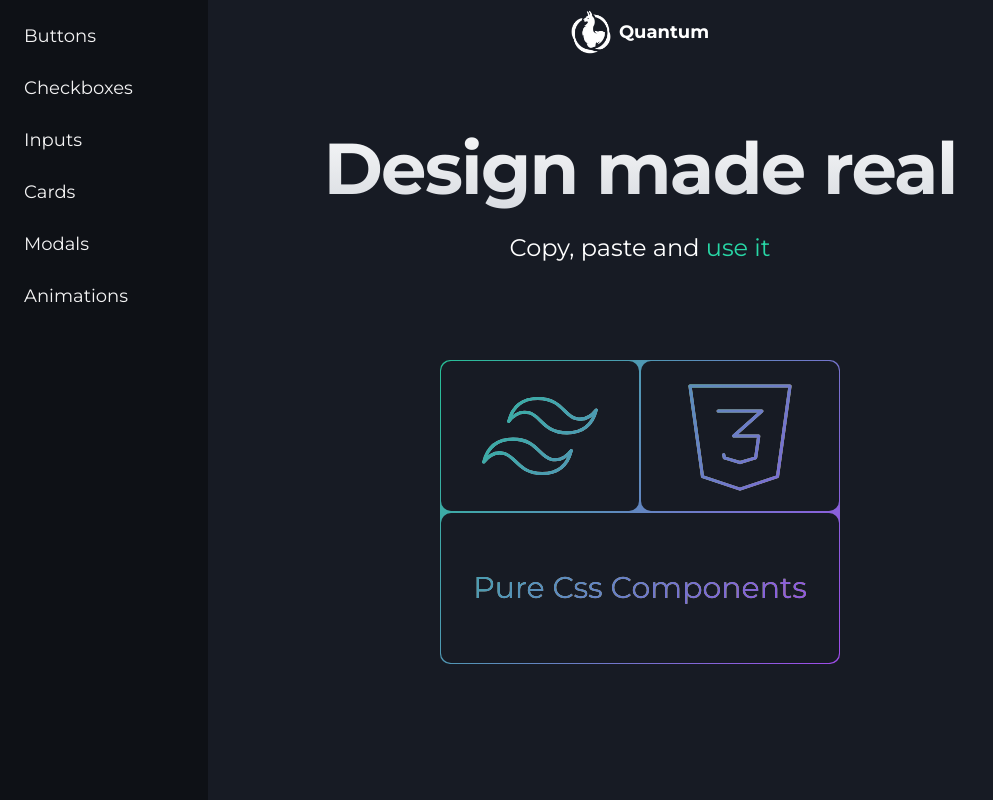
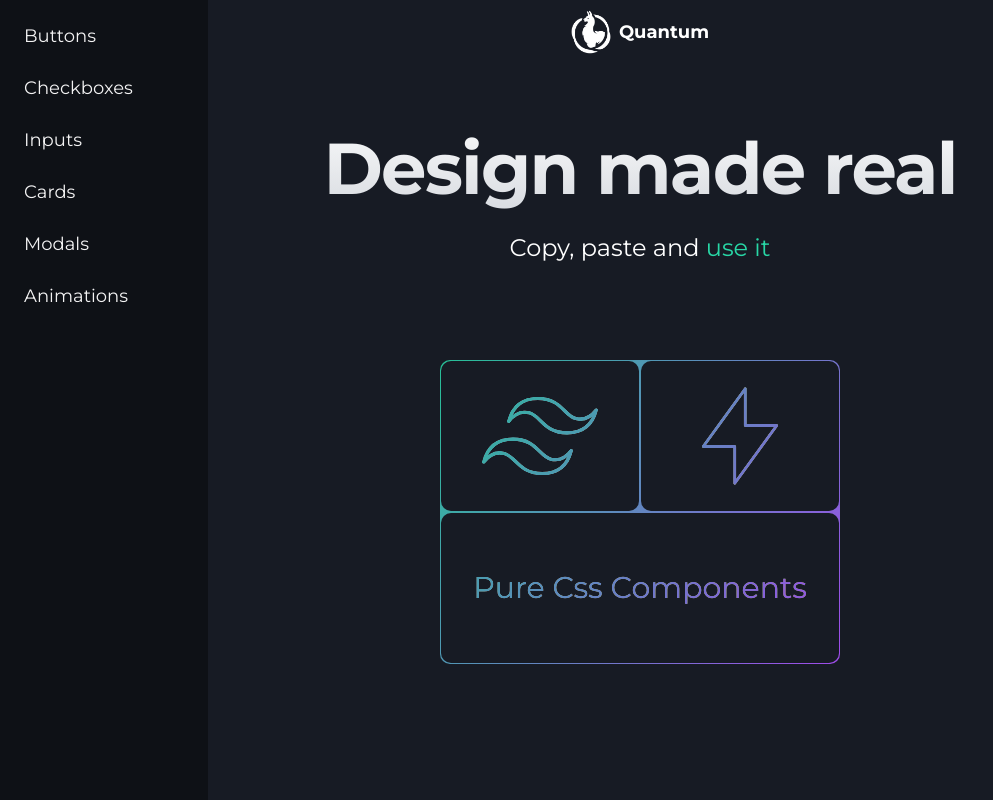
Before and after one commit to pa-ku/quantum_ui, a React (Vite) app: page / in a window 1280 px wide. Shown: the whole page, without its empty margins (0-993 px from the left). Built offline with nearby package versions, Linux system fonts and the light colour scheme.

Commit message:
Update bentobox

```diff
--- a/src/pages/Home.jsx
+++ b/src/pages/Home.jsx
@@ -15,7 +15,6 @@ function BentoBox() {
       <div className="grid">
         <div className="box">
           <div className="content">
-            {" "}
             <svg
               className="h-full"
               viewBox="0 0 24 24"
@@ -32,20 +31,18 @@ function BentoBox() {
         </div>
 
         <div className="box">
-          <div className="content">
-            {" "}
+          <div className="content p-3">
             <svg
-              className="h-full"
+            className="h-full w-full"
               viewBox="0 0 24 24"
-              strokeWidth="0.5"
-              stroke="currentColor"
+              stroke-width="0.5"
+              stroke="#ffffff"
               fill="none"
-              strokeLinecap="round"
-              strokeLinejoin="round"
+              stroke-linecap="round"
+              stroke-linejoin="round"
             >
               <path stroke="none" d="M0 0h24v24H0z" fill="none" />
-              <path d="M20 4l-2 14.5l-6 2l-6 -2l-2 -14.5z" />
-              <path d="M8.5 8h7l-4.5 4h4l-.5 3.5l-2.5 .75l-2.5 -.75l-.1 -.5" />
+              <path d="M13 3l0 7l6 0l-8 11l0 -7l-6 0l8 -11" />
             </svg>
           </div>
         </div>
```
